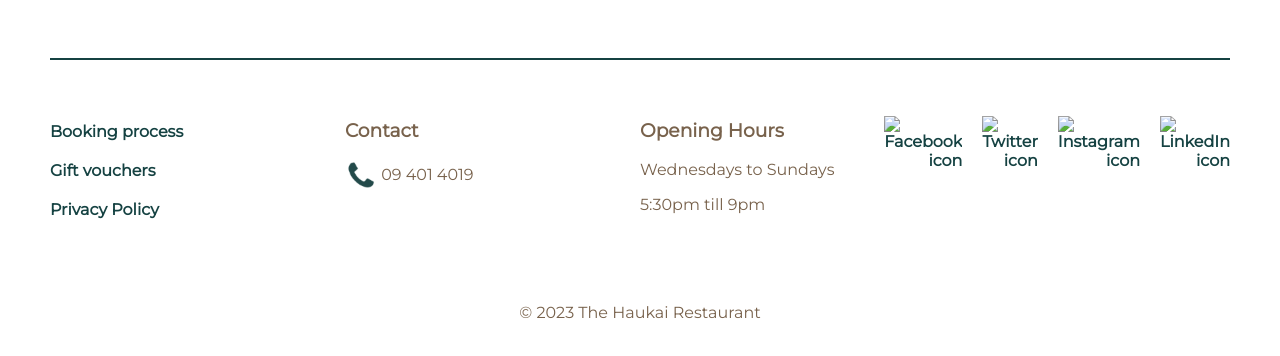
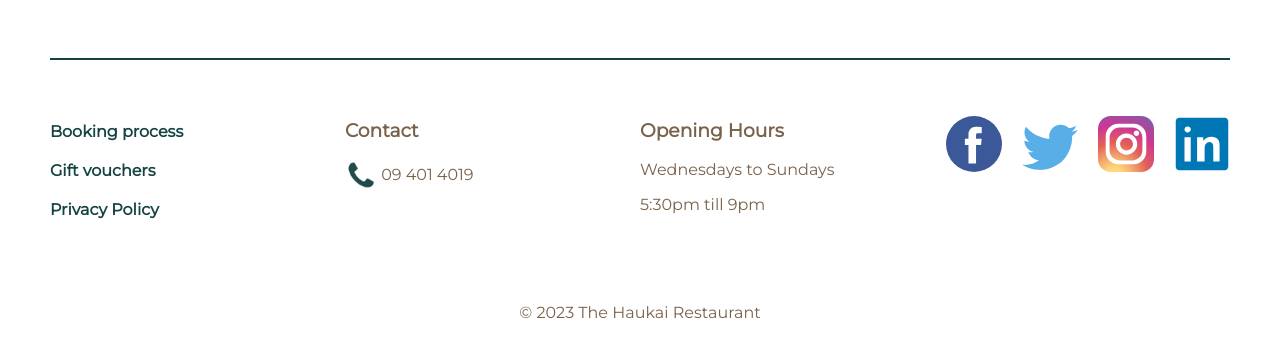
Before and after one commit to TanyabYC/haukai, a plain HTML site: page contact.html in a window 1280 px wide. Shown: the part 880-1236 px from the top of the page. Drawn offline with Linux system fonts and the light colour scheme; the site is published under a folder, as on GitHub Pages, so addresses that start at the root find nothing.

Commit message:
Fix url for footer images

```diff
--- a/contact.html
+++ b/contact.html
@@ -125,16 +125,16 @@
         <section class="socials">
             <p>
                 <a href="https://www.facebook.com/" target="_blank" rel="noopener">
-                    <img class="facebook_icon" src="/images/socials/facebook_icon.svg" alt="Facebook icon"  title="Our Facebook page">
+                    <img class="facebook_icon" src="images/socials/facebook_icon.svg" alt="Facebook icon"  title="Our Facebook page">
                 </a>
                 <a href="https://twitter.com/" target="_blank" rel="noopener">
-                    <img class="twitter_icon" src="/images/socials/twitter_icon.svg" alt="Twitter icon"  title="Our Twitter page">
+                    <img class="twitter_icon" src="images/socials/twitter_icon.svg" alt="Twitter icon"  title="Our Twitter page">
                 </a>
                 <a href="https://www.instagram.com/" target="_blank" rel="noopener">
-                    <img class="instagram_icon" src="/images/socials/instagram_icon.svg" alt="Instagram icon" title="Our Instagram page">
+                    <img class="instagram_icon" src="images/socials/instagram_icon.svg" alt="Instagram icon" title="Our Instagram page">
                 </a>
                 <a href="https://www.linkedin.com/" target="_blank" rel="noopener">
-                    <img class="linkedin_icon" src="/images/socials/linkedin_icon.svg" alt="LinkedIn icon" title="Our LinkedIn page">
+                    <img class="linkedin_icon" src="images/socials/linkedin_icon.svg" alt="LinkedIn icon" title="Our LinkedIn page">
                 </a>
             </p>
         </section>
```
Also changed, not shown: hours.html (+4 -4 lines), index.html (+4 -4 lines), menu.html (+4 -4 lines), reservations.html (+4 -4 lines).
